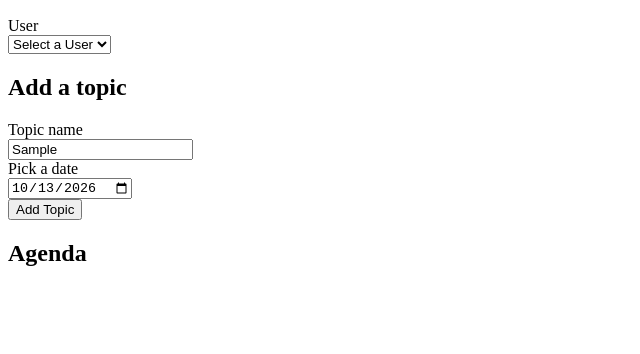
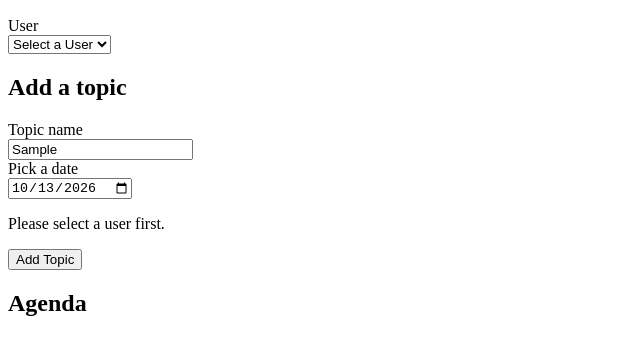
Before and after one commit to shehu-dona/spaced-repetition-tracker, a website with bundled scripts: page index.html in a window 1280 px wide. Both pictures are taken after typing "Sample" into the empty fields and a click on the button "Add Topic". Shown: the part 110-464 px from the top of the page, without its empty margins (0-640 px from the left). Built offline with nearby package versions, Linux system fonts and the light colour scheme.

Commit message:
Shoe message when no user is selected

```diff
--- a/index.html
+++ b/index.html
@@ -20,6 +20,7 @@
         <input id="topic" type="text" required />
         <label for="date">Pick a date</label>
         <input id="date" type="date" required />
+        <p id="form-message" role="alert"></p>
         <div>
           <button type="submit">Add Topic</button>
         </div>
--- a/script.mjs
+++ b/script.mjs
@@ -11,6 +11,7 @@ const agenda = document.querySelector("#agenda");
 const dateInput = document.querySelector("#date");
 const form = document.querySelector("#topic-form");
 const topicInput = document.querySelector("#topic");
+const formMessage = document.querySelector("#form-message");
 
 const state = {
   selectedUserId: "",
@@ -57,6 +58,12 @@ function addTodaysDate() {
 
 form.addEventListener("submit", (event) => {
   event.preventDefault();
+  formMessage.textContent = "";
+  if (state.selectedUserId === "") {
+    formMessage.textContent = "Please select a user first.";
+
+    return;
+  }
 
   console.log(topicInput.value);
   console.log(dateInput.value);
```
